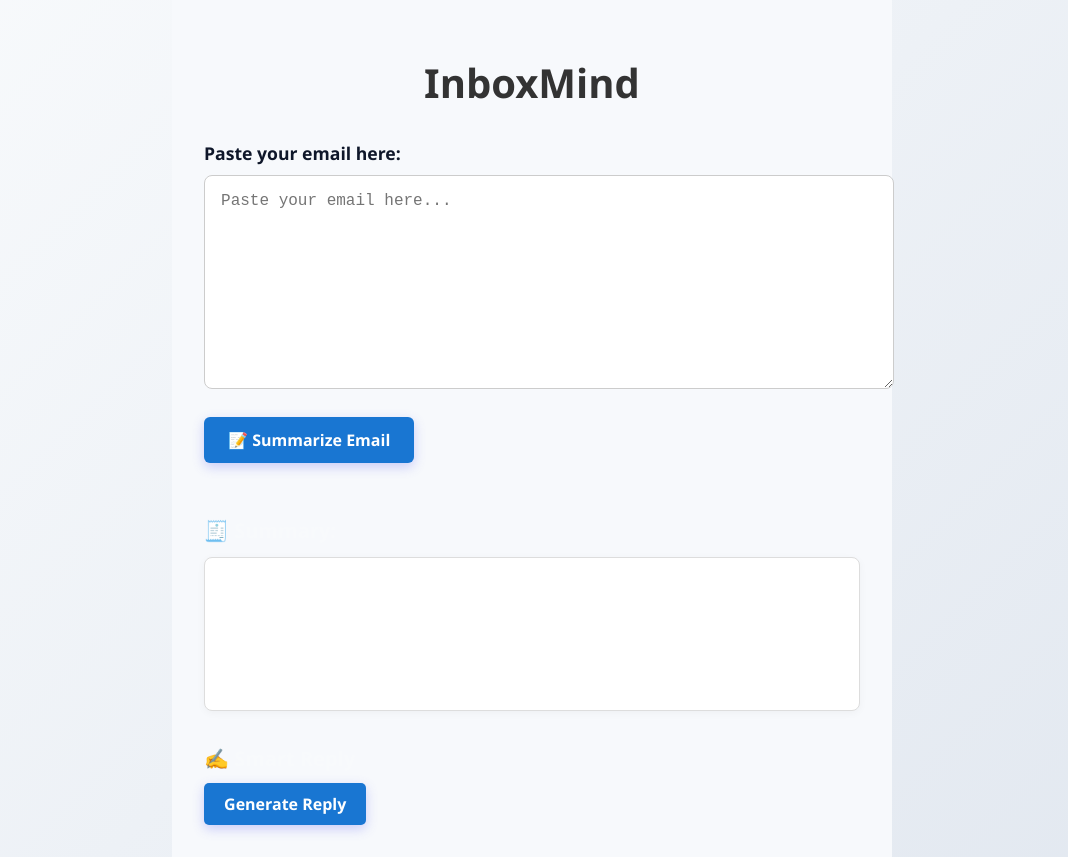
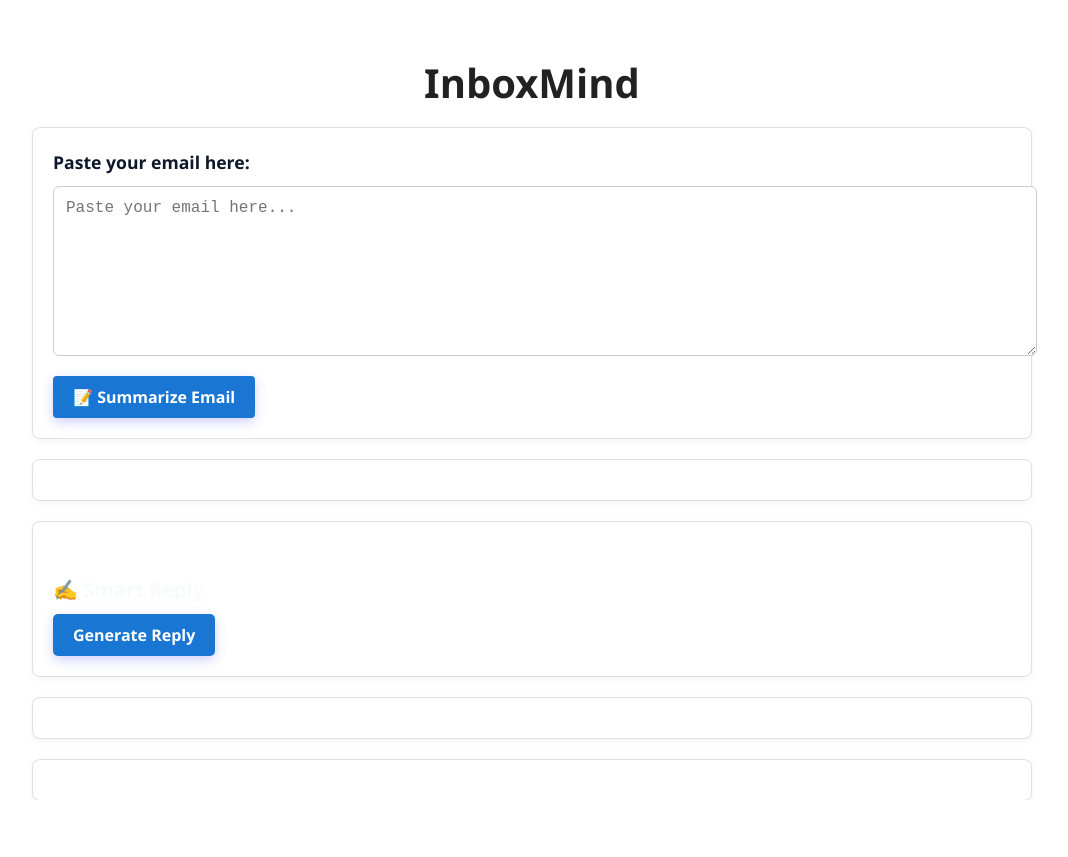
Before and after one commit to Khushi-gorasiya/inboxmind, a React (Vite) app: page / in a window 1280 px wide. Shown: the whole page, without its empty margins (108-1176 px from the left). After the commit the page ends 800 px from the top, so only its background shows below. Built offline with nearby package versions, Linux system fonts and the light colour scheme.

Commit message:
Update App.tsx

```diff
--- a/src/App.tsx
+++ b/src/App.tsx
@@ -13,13 +13,10 @@ function App() {
   const [summary, setSummary] = useState('');
   const [loading, setLoading] = useState(false);
 
-  // Simple debounce logic: wait 500ms after user stops typing
   useEffect(() => {
     const handler = setTimeout(() => {
       setDebouncedText(emailText);
     }, 500);
-
-    // Cleanup timeout if emailText changes before 500ms
     return () => clearTimeout(handler);
   }, [emailText]);
 
@@ -40,24 +37,18 @@ function App() {
       });
 
       const contentType = response.headers.get('content-type');
-
-    // If response is HTML or plain text (not JSON), treat it as error
       if (!contentType || !contentType.includes('application/json')) {
         const text = await response.text();
-
-      if (text.includes('504') && text.toLowerCase().includes('gateway timeout')) {
-        setSummary('⚠️ Error: The summarization service timed out. Please try again shortly.');
-      } else {
-        setSummary('⚠️ Error: Unexpected error from the summarization service.');
-      }
-
+        setSummary(
+          text.includes('504')
+            ? '⚠️ Error: The summarization service timed out. Please try again shortly.'
+            : '⚠️ Error: Unexpected error from the summarization service.'
+        );
         setLoading(false);
         return;
       }
 
-    // Proceed if content is JSON
       const data = await response.json();
-
       if (!response.ok) {
         setSummary(`Error: ${data.error || 'Summarization failed.'}`);
       } else if (data.summary) {
@@ -72,105 +63,107 @@ function App() {
     }
   };
 
-
-
   return (
     <div
       style={{
+        height: '100vh',
+        width: '100vw',
+        overflowY: 'auto',
+        backgroundColor: '#ffffff',
         padding: '2rem',
+        boxSizing: 'border-box',
         fontFamily: 'Segoe UI, sans-serif',
-        backgroundColor: '#f7f9fc',
-        minHeight: '100vh',
-        width: '100%',
-        boxSizing: 'border-box',
       }}
     >
-      <h1
-        style={{
-          textAlign: 'center',
-          fontSize: '2.5rem',
-          color: '#333',
-          marginBottom: '2rem',
-        }}
-      >
+      <h1 style={{ textAlign: 'center', fontSize: '2.5rem', color: '#222' }}>
         InboxMind
       </h1>
 
-      <div
-        style={{
-          width: '100%',
-          maxWidth: '1200px',
-          margin: '0 auto',
-        }}
-      >
-        <label htmlFor="emailInput" style={{ fontSize: '1.1rem', fontWeight: 600 }}>
+      <div style={{ maxWidth: '1000px', margin: '0 auto' }}>
+        {/* Email Input */}
+        <div style={cardStyle}>
+          <label htmlFor="emailInput" style={{ fontWeight: 600, fontSize: '1.1rem' }}>
             Paste your email here:
           </label>
           <textarea
             id="emailInput"
-          rows={10}
+            rows={8}
             placeholder="Paste your email here..."
             value={emailText}
             onChange={(e) => setEmailText(e.target.value)}
             style={{
               width: '100%',
-            padding: '16px',
+              padding: '12px',
               fontSize: '16px',
-            borderRadius: '8px',
+              borderRadius: '6px',
               border: '1px solid #ccc',
-            marginTop: '8px',
-            marginBottom: '20px',
+              marginTop: '10px',
               resize: 'vertical',
             }}
           />
-
           <button
             onClick={handleSummarize}
             style={{
-            display: 'inline-block',
-            padding: '12px 24px',
+              marginTop: '12px',
+              padding: '10px 20px',
               fontSize: '16px',
               backgroundColor: '#1976d2',
               color: '#fff',
               border: 'none',
-            borderRadius: '6px',
+              borderRadius: '4px',
               cursor: loading ? 'not-allowed' : 'pointer',
-            marginBottom: '20px',
             }}
             disabled={loading}
           >
             {loading ? 'Summarizing...' : '📝 Summarize Email'}
           </button>
-
-        {/* Summary Box */}
-        <h3 style={{ marginTop: '2rem', fontSize: '20px' }}>🧾 Summary:</h3>
-        <div
-          style={{
-            backgroundColor: '#fff',
-            padding: '16px',
-            borderRadius: '8px',
-            border: '1px solid #ddd',
-            minHeight: '120px',
-            marginTop: '10px',
-            whiteSpace: 'pre-wrap',
-            fontSize: '16px',
-            lineHeight: '1.6',
-            boxShadow: '0 2px 8px rgba(0, 0, 0, 0.04)',
-          }}
-        >
-          {summary}
         </div>
 
-        {/* Pass debounced text to children */}
+        {/* Summary Output */}
+        {summary && (
+          <div style={cardStyle}>
+            <h3>🧾 Summary:</h3>
+            <p style={{ whiteSpace: 'pre-wrap', lineHeight: 1.6 }}>{summary}</p>
+          </div>
+        )}
+
+        {/* Feature Cards */}
+        <div style={cardStyle}>
           <PriorityFlag emailText={debouncedText} />
+        </div>
+
+        <div style={cardStyle}>
           <SmartReply emailText={debouncedText} />
+        </div>
+
+        <div style={cardStyle}>
           <EventDetector emailText={debouncedText} />
+        </div>
+
+        <div style={cardStyle}>
           <SpamFlag emailText={debouncedText} />
+        </div>
+
+        <div style={cardStyle}>
           <ToneAnalyzer emailText={debouncedText} />
+        </div>
+
+        <div style={cardStyle}>
           <FollowUpReminder emailText={debouncedText} />
+        </div>
       </div>
     </div>
   );
 }
 
+// Reusable card style for each feature
+const cardStyle: React.CSSProperties = {
+  backgroundColor: '#fff',
+  padding: '20px',
+  borderRadius: '8px',
+  border: '1px solid #e0e0e0',
+  boxShadow: '0 2px 6px rgba(0, 0, 0, 0.05)',
+  marginTop: '20px',
+};
+
 export default App;
```
Lines whose indentation alone changed are shown as unchanged.
